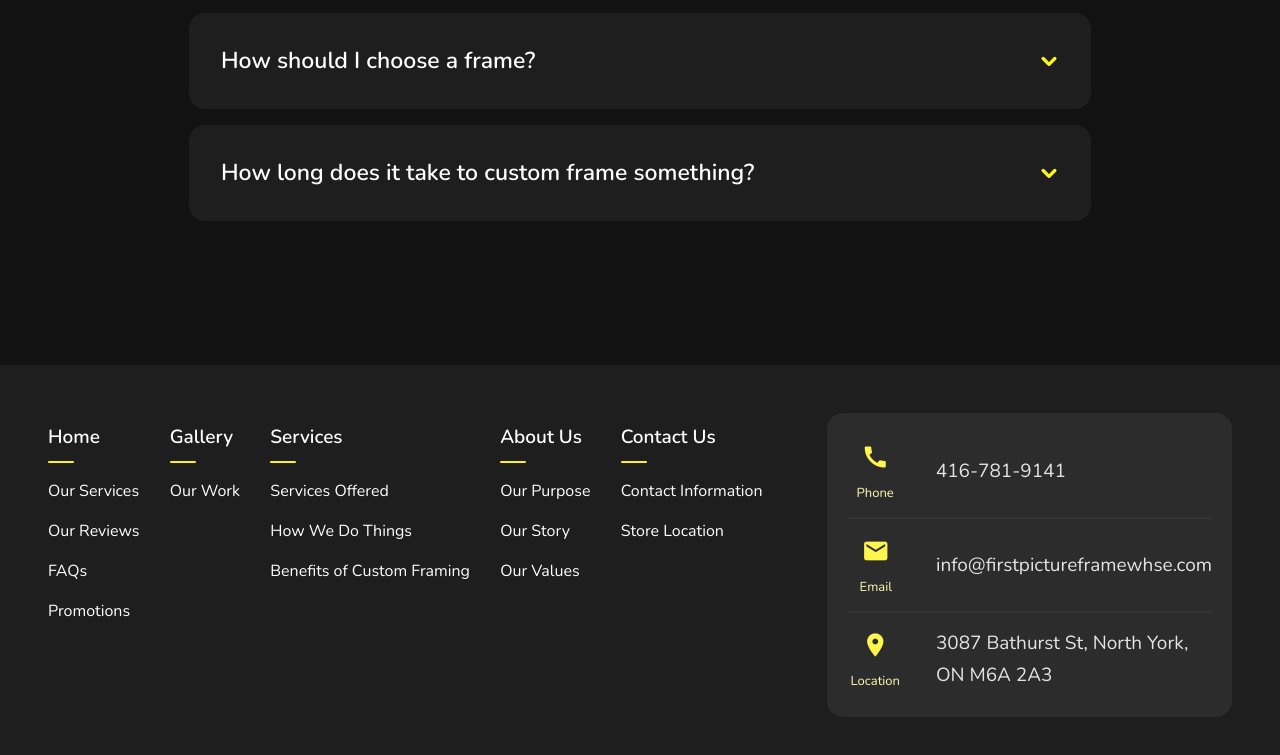
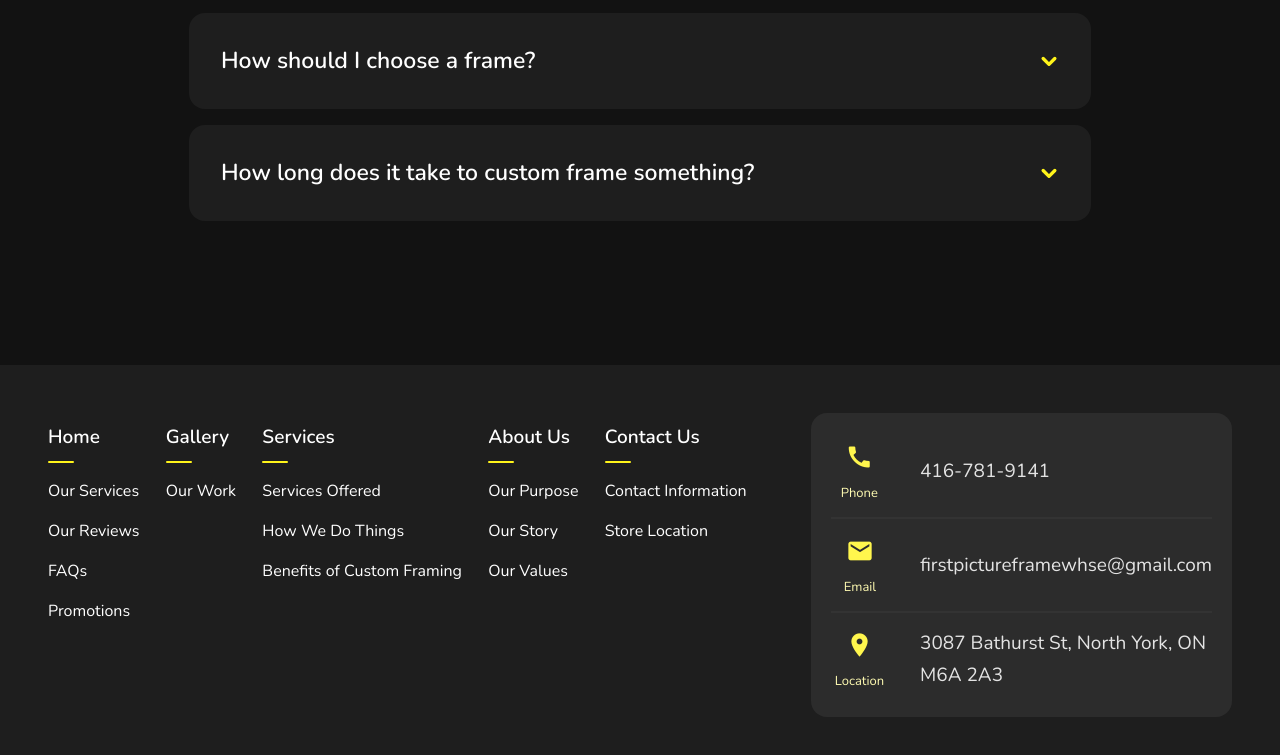
Before and after one commit to armenmerzaian/first-picture-whse, a Gatsby site: page / in a window 1280 px wide. Shown: the part 2980-3735 px from the top of the page. Built offline with nearby package versions, Linux system fonts and the light colour scheme; Gatsby itself is replaced by a stand-in of ours.

Commit message:
updated email

```diff
--- a/src/components/InfoCard.js
+++ b/src/components/InfoCard.js
@@ -14,7 +14,7 @@ export default function InfoCard() {
 
       <Info
         label="Email"
-        info="info@firstpictureframewhse.com"
+        info="firstpictureframewhse@gmail.com"
         className="border-y-2 border-neutral-20 py-1 laptop:py-2 gap-[27px] laptop:gap-[40px] pl-[7px] laptop:pl-[9px]"
         link="mailto:info@firstpictureframewhse.com?subject=I'm looking for a high quality framing job."
       >
```
